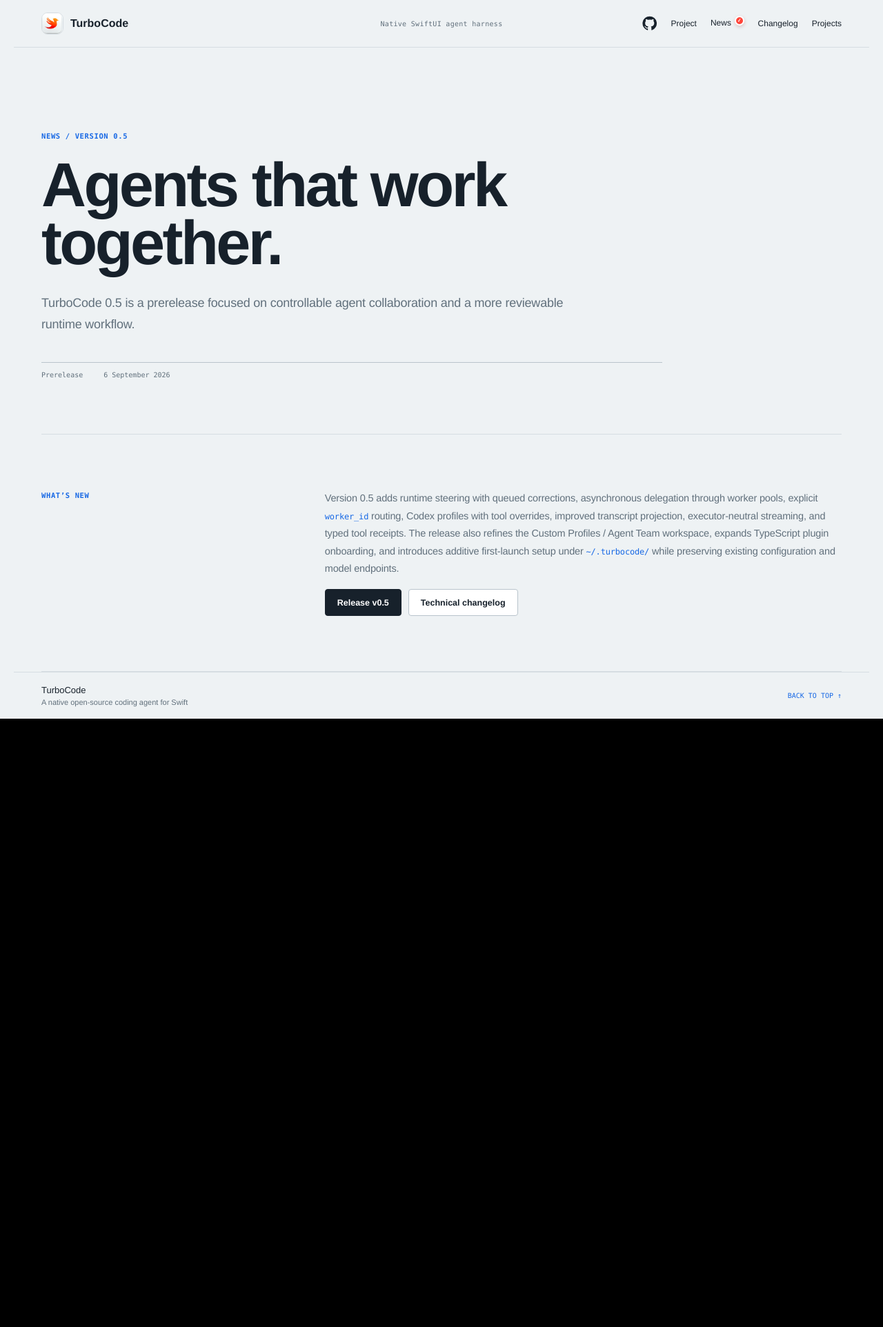
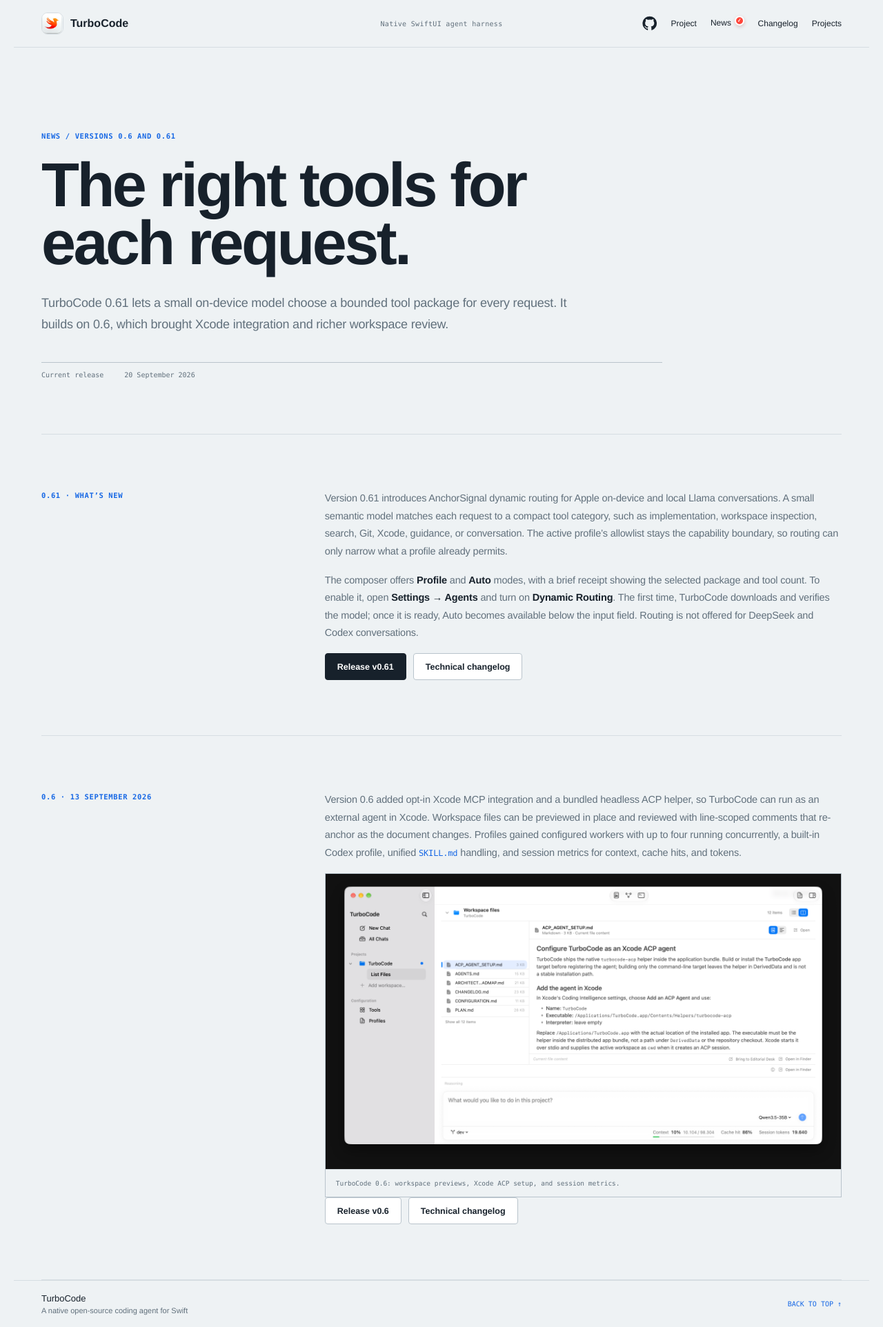
Before and after one commit to granvalenti76/granvalenti76.github.io, a Jekyll site: the page built from turbocode/news.md, in a window 1280 px wide. Shown: the whole page at 69% size. Built offline with Jekyll 4.4.1, drawn with Linux system fonts in a browser that asks for light colours; nearby versions of some CDN libraries; before the commit the page ends 1042 px from its top, so only the background shows below that.

Commit message:
Add TurboCode 0.6/0.61 news and fix bold text in news copy
Co-Authored-By: Claude Sonnet 5.5 <noreply@anthropic.com>

```diff
--- a/_sass/pages/project.sass
+++ b/_sass/pages/project.sass
@@ -976,6 +976,10 @@
         &:last-child
             margin-bottom: 0
 
+        strong
+            color: var(--project-ink)
+            font-weight: 600
+
         code
             background: transparent
             color: var(--project-blue)
--- a/turbocode/news.md
+++ b/turbocode/news.md
@@ -1,34 +1,52 @@
 ---
-title: "TurboCode 0.5: controllable collaboration"
+title: "TurboCode 0.61: smarter tool routing"
 layout: project
 project_news: true
 permalink: /turbocode/news/
-description: A short introduction to TurboCode 0.5 and its new collaboration features.
+description: What's new in TurboCode 0.6 and 0.61, from Xcode ACP integration to AnchorSignal dynamic routing for local models.
 ---
 
 <span id="top"></span>
 <div class="product-news-page">
     <header class="product-news-hero">
         <div class="product-news-hero__copy">
-            <p class="product-eyebrow">News / Version 0.5</p>
-            <h1>Agents that work together.</h1>
-            <p class="product-news-hero__lead">TurboCode 0.5 is a prerelease focused on controllable agent collaboration and a more reviewable runtime workflow.</p>
+            <p class="product-eyebrow">News / Versions 0.6 and 0.61</p>
+            <h1>The right tools for each request.</h1>
+            <p class="product-news-hero__lead">TurboCode 0.61 lets a small on-device model choose a bounded tool package for every request. It builds on 0.6, which brought Xcode integration and richer workspace review.</p>
             <div class="product-news-hero__meta">
-                <span>Prerelease</span>
-                <span>6 September 2026</span>
+                <span>Current release</span>
+                <span>20 September 2026</span>
             </div>
         </div>
     </header>
 
     <section class="product-news-section product-news-section--intro">
         <div class="product-news-section__label">
-            <p class="product-eyebrow">What’s new</p>
+            <p class="product-eyebrow">0.61 · What’s new</p>
         </div>
         <div class="product-news-copy">
-            <p>Version 0.5 adds runtime steering with queued corrections, asynchronous delegation through worker pools, explicit <code>worker_id</code> routing, Codex profiles with tool overrides, improved transcript projection, executor-neutral streaming, and typed tool receipts. The release also refines the Custom Profiles / Agent Team workspace, expands TypeScript plugin onboarding, and introduces additive first-launch setup under <code>~/.turbocode/</code> while preserving existing configuration and model endpoints.</p>
+            <p>Version 0.61 introduces AnchorSignal dynamic routing for Apple on-device and local Llama conversations. A small semantic model matches each request to a compact tool category, such as implementation, workspace inspection, search, Git, Xcode, guidance, or conversation. The active profile’s allowlist stays the capability boundary, so routing can only narrow what a profile already permits.</p>
+            <p>The composer offers <strong>Profile</strong> and <strong>Auto</strong> modes, with a brief receipt showing the selected package and tool count. To enable it, open <strong>Settings → Agents</strong> and turn on <strong>Dynamic Routing</strong>. The first time, TurboCode downloads and verifies the model; once it is ready, Auto becomes available below the input field. Routing is not offered for DeepSeek and Codex conversations.</p>
             <div class="product-actions">
-                <a class="product-button product-button--primary" href="https://github.com/granvalenti76/TurboCode/releases/tag/v0.5" target="_blank" rel="noopener noreferrer">Release v0.5</a>
-                <a class="product-button" href="{{ '/turbocode/changelog/' | relative_url }}">Technical changelog</a>
+                <a class="product-button product-button--primary" href="https://github.com/granvalenti76/TurboCode/releases/tag/v0.61" target="_blank" rel="noopener noreferrer">Release v0.61</a>
+                <a class="product-button" href="{{ '/turbocode/changelog/' | relative_url }}#release-0-61">Technical changelog</a>
+            </div>
+        </div>
+    </section>
+
+    <section class="product-news-section product-news-section--intro">
+        <div class="product-news-section__label">
+            <p class="product-eyebrow">0.6 · 13 September 2026</p>
+        </div>
+        <div class="product-news-copy">
+            <p>Version 0.6 added opt-in Xcode MCP integration and a bundled headless ACP helper, so TurboCode can run as an external agent in Xcode. Workspace files can be previewed in place and reviewed with line-scoped comments that re-anchor as the document changes. Profiles gained configured workers with up to four running concurrently, a built-in Codex profile, unified <code>SKILL.md</code> handling, and session metrics for context, cache hits, and tokens.</p>
+            <figure class="product-demo__frame">
+                <img src="{{ '/assets/images/turbocode-0-6-workspace.png' | relative_url }}" width="3064" height="1756" loading="lazy" alt="TurboCode 0.6 showing workspace files, a Markdown preview of the Xcode ACP setup guide, and context, cache hit, and session token statistics.">
+                <figcaption>TurboCode 0.6: workspace previews, Xcode ACP setup, and session metrics.</figcaption>
+            </figure>
+            <div class="product-actions">
+                <a class="product-button" href="https://github.com/granvalenti76/TurboCode/releases/tag/v0.6" target="_blank" rel="noopener noreferrer">Release v0.6</a>
+                <a class="product-button" href="{{ '/turbocode/changelog/' | relative_url }}#release-0-6-0">Technical changelog</a>
             </div>
         </div>
     </section>
```
